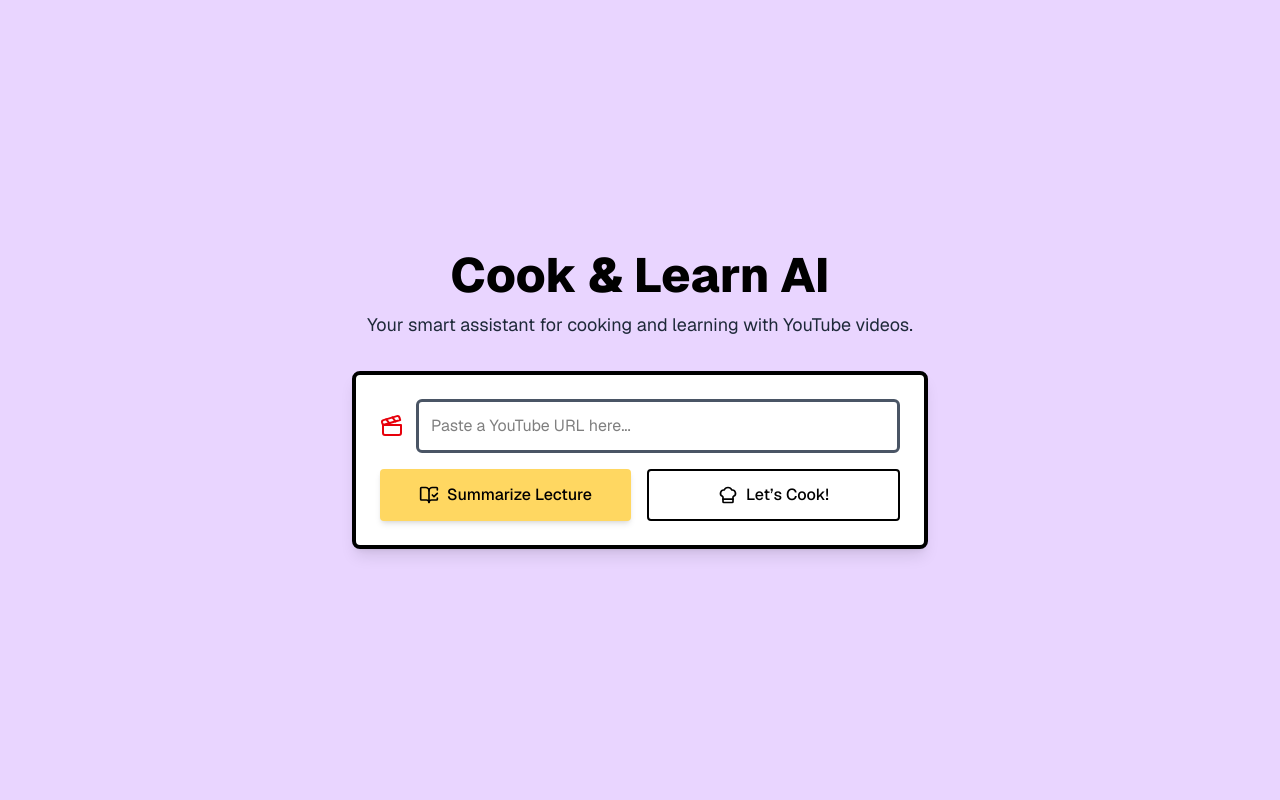
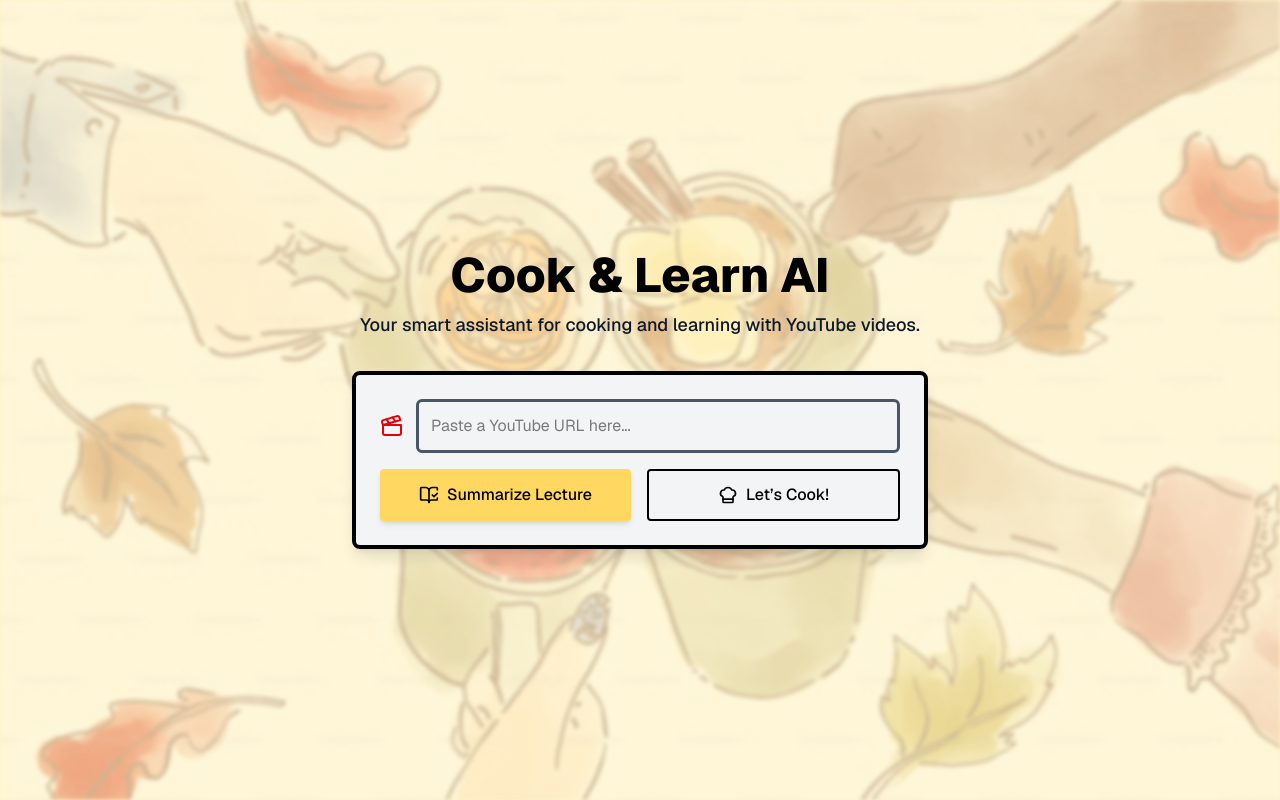
Before and after one commit to Anushka404/Cook-Learn-AI, a Next.js app: page / in a window 1280 px wide. Built offline with nearby package versions, Linux system fonts and the light colour scheme.

Commit message:
background image set for main page

```diff
--- a/app/page.tsx
+++ b/app/page.tsx
@@ -1,5 +1,5 @@
 "use client";
-
+import Image from "next/image";
 import { useRouter } from "next/navigation";
 import { useState } from "react";
 import { Clapperboard, ChefHat, BookOpenCheck } from "lucide-react";
@@ -34,17 +34,24 @@ export default function Home() {
     };
 
     return (
-        <div className="min-h-screen bg-[#E9D5FF] flex flex-col items-center justify-center p-6 font-sans text-black">
-            <div className="text-center mb-8">
+        <div className="min-h-screen bg-amber-100 flex flex-col items-center justify-center p-6 font-sans text-black overflow-hidden">
+            <Image
+                src="/food.avif"
+                alt="Food background"
+                fill
+                className="object-cover opacity-40 blur-[2px] z-0"
+                priority
+            />
+            <div className="z-10 text-center mb-8">
                 <h1 className="text-4xl sm:text-5xl font-extrabold mb-3">
                     Cook & Learn AI
                 </h1>
-                <p className="text-lg text-gray-800">
+                <p className="text-lg text-gray-900 font-medium ">
                     Your smart assistant for cooking and learning with YouTube videos.
                 </p>
             </div>
 
-            <div className="bg-white border-4 border-black shadow-lg rounded-lg p-6 w-full max-w-xl">
+            <div className="bg-gray-100 border-4 border-black shadow-lg rounded-lg p-6 w-full max-w-xl z-10">
                 <div className="flex items-center gap-3 mb-4">
                     <Clapperboard className="text-red-600 w-6 h-6" />
                     <input
```
